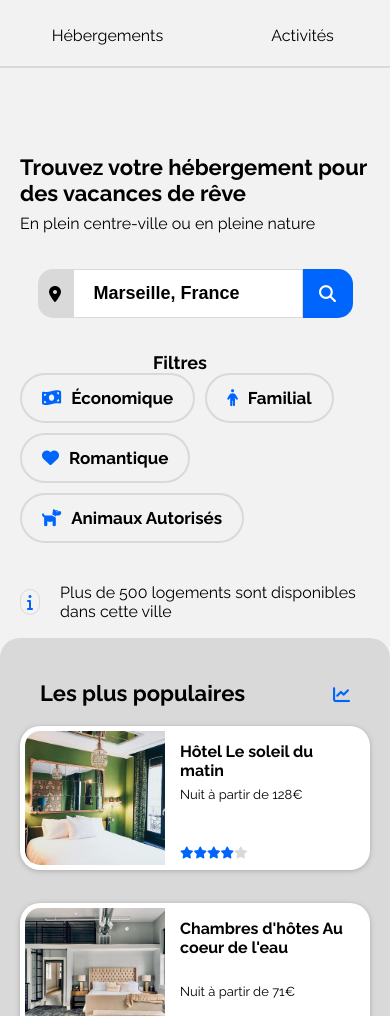
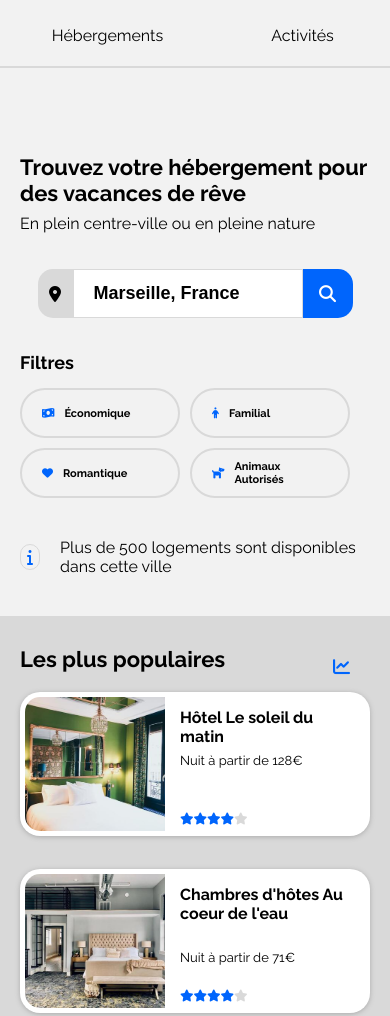
Before and after one commit to PasseratJonathan/Projet2, a plain HTML site: page index.html in a window 390 px wide. Shown: the part 63-1079 px from the top of the page. Drawn offline with Linux system fonts and the light colour scheme.

Commit message:
Marge mobile

```diff
--- a/css/index.css
+++ b/css/index.css
@@ -587,6 +587,7 @@ footer li {
         padding: 0;
     }
 
+
     .grid-populaire {
         grid-template-columns: 1fr;
         background-color: #D9D9D9;
@@ -594,9 +595,6 @@ footer li {
         padding: 0;
     }
 
-    .entete-populaire {
-        border-radius: 80px;
-    }
 
     .populaire-description h3 {
         font-size: 16px;
@@ -610,13 +608,23 @@ footer li {
 
     .grid-hebergement {
         grid-template-columns: 1fr;
-        margin-bottom: 0 20px 70px 20px;
+        margin: 0 20px 70px 20px;
         padding: 0;
     }
 
     aside {
         height: 100%;
-        margin-top: 17px;
+        margin-top: 40px;
+        border-radius: 0;
+    }
+
+    .section-hebergement {
+        gap: 0;
+    }
+
+    .section-hebergement h2 {
+        margin-top: 30px;
+        margin-left: 20px;
     }
 
     #bas-hebergement {
@@ -624,7 +632,7 @@ footer li {
     }
 
     .activites {
-        margin-top: 105px;
+        margin-top: 65px;
     }
 
     .activites-grid {
@@ -636,8 +644,13 @@ footer li {
         margin-right: 20px;
     }
 
+    .activites-grid a img {
+        height: 134px;
+    }
+
     .element-footer {
         flex-direction: column;
+        margin-left: 30px;
     }
 
     .activites h2 {
@@ -645,18 +658,24 @@ footer li {
     }
 
     .filtre {
+        display: flex;
         flex-direction: column;
-        justify-content: flex-start;
         margin: 0;
-    }
-
-    .filtre ul {
-        padding: 0;
+        align-items: flex-start;
     }
 
     .filtre h2 {
-        display: flex;
-        justify-content: flex-start;
+        width: 100%;
+        margin: 0 0 15px 0;
+    }
+
+    .filtre li {
+        font-size: 11px;
+        font-weight: bold;
+    }
+
+    .filtre ul li {
+        width: 116px;
     }
 
 }
--- a/index.html
+++ b/index.html
@@ -33,9 +33,7 @@
                 </div>
             </div>
             <div class="filtre">
-                <div>
                     <h2>Filtres</h2>
-                </div>
                     <ul>
                         <li><div class="fa-filtre"><i class="fa-solid fa-money-bill-wave"></i></div>Économique</li>
                         <li><div class="fa-filtre"><i class="fa-solid fa-person"></i></div>Familial</li>
```
